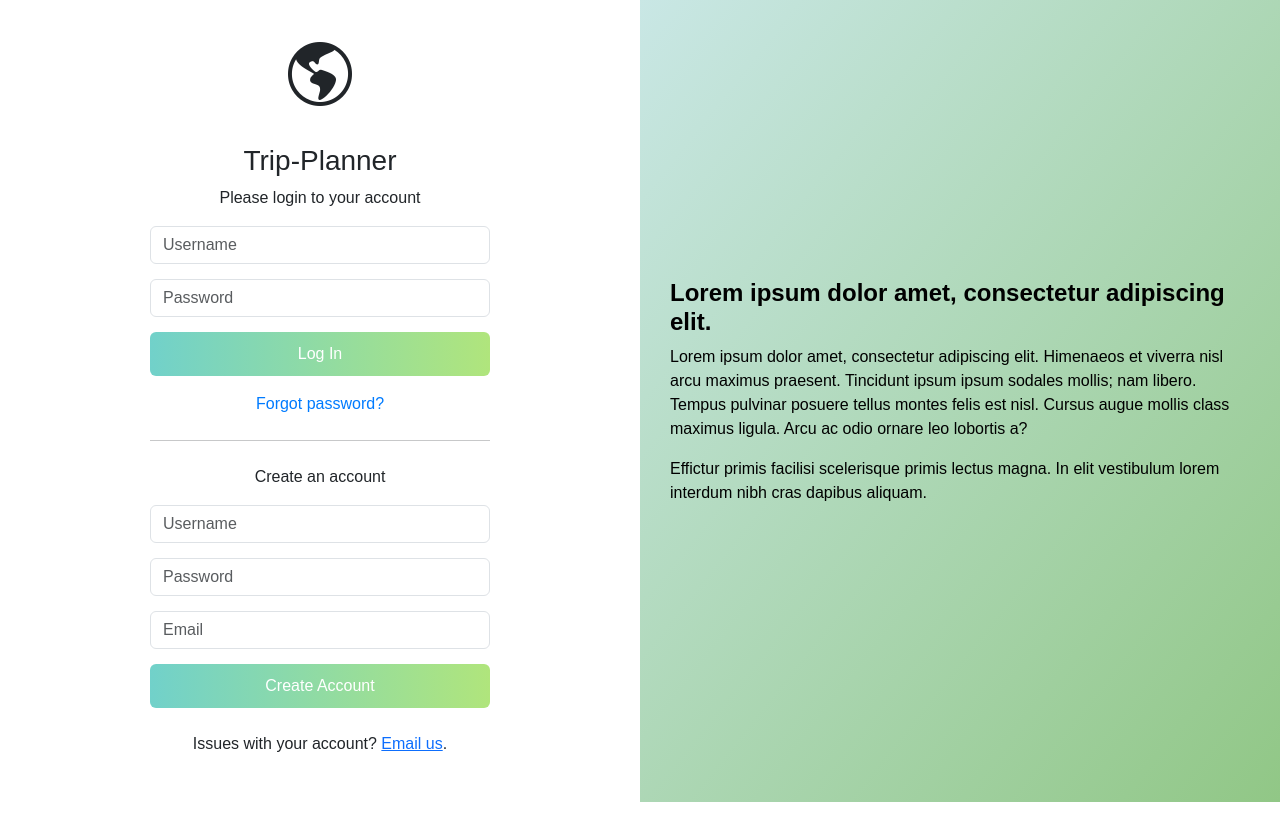
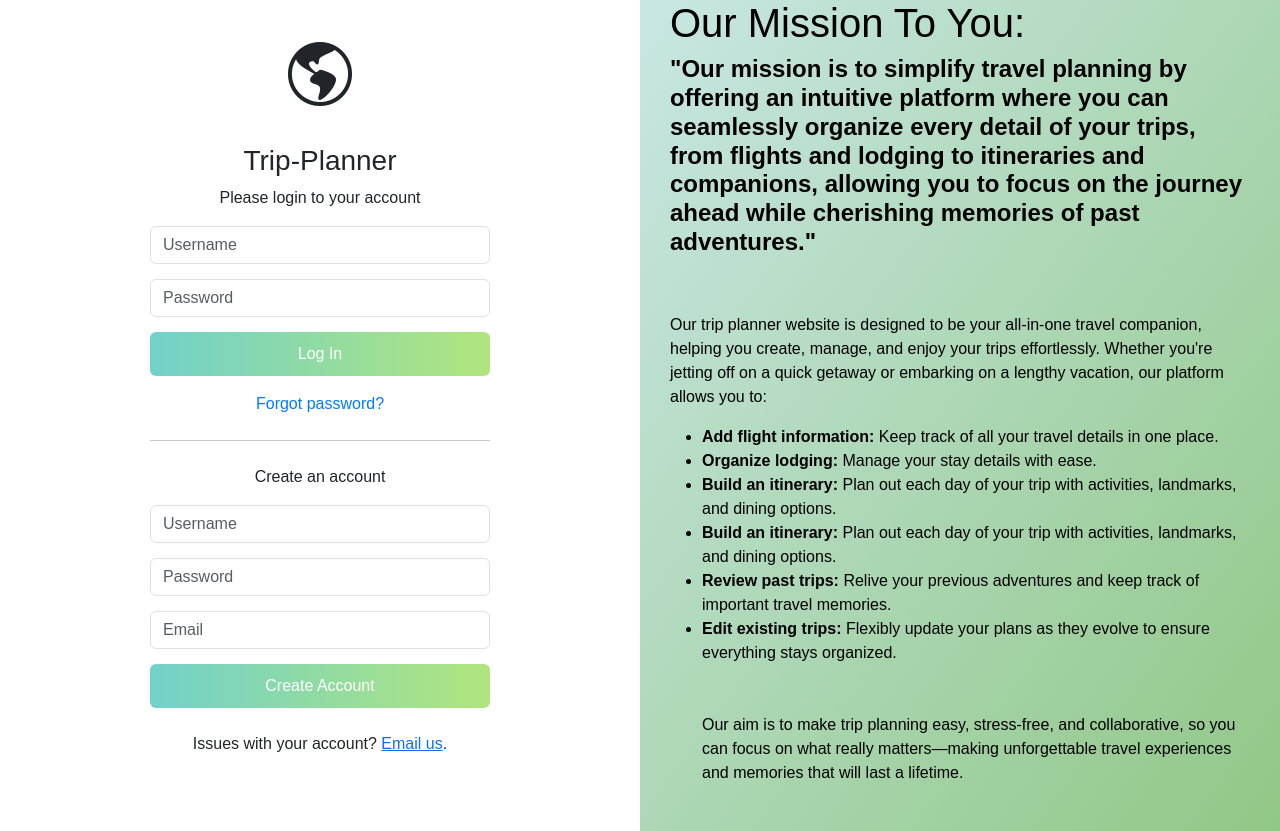
Before and after one commit to natale565/Trip-Planner, a Node server app: page / in a window 1280 px wide. Before the commit the page ends 802 px from the top, so only its background shows below. Run offline with Node 20, Linux system fonts and the light colour scheme; some libraries are stand-ins or nearby versions.

Commit message:
added description to login page

```diff
--- a/views/login.ejs
+++ b/views/login.ejs
@@ -76,9 +76,23 @@
         <!-- Right Section (Information) -->
         <div class="col-md-6 right-section d-flex align-items-center">
             <div>
-                <h4>Lorem ipsum dolor amet, consectetur adipiscing elit.</h4>
-                <p>Lorem ipsum dolor amet, consectetur adipiscing elit. Himenaeos et viverra nisl arcu maximus praesent. Tincidunt ipsum ipsum sodales mollis; nam libero. Tempus pulvinar posuere tellus montes felis est nisl. Cursus augue mollis class maximus ligula. Arcu ac odio ornare leo lobortis a?</p>
-                <p>Effictur primis facilisi scelerisque primis lectus magna. In elit vestibulum lorem interdum nibh cras dapibus aliquam.</p>
+              <h1>Our Mission To You:</h1>
+                <h4>"Our mission is to simplify travel planning by offering an intuitive platform where you can seamlessly organize every detail of your trips, from flights and lodging to itineraries and companions, allowing you to focus on the journey ahead while cherishing memories of past adventures."</h4>
+                <br>
+                <br>
+                <p>Our trip planner website is designed to be your all-in-one travel companion, helping you create, manage, and enjoy your trips effortlessly. Whether you're jetting off on a quick getaway or embarking on a lengthy vacation, our platform allows you to:</p>
+                <ul>
+                  <li><b>Add flight information:</b> Keep track of all your travel details in one place.</li>
+                  <li><b>Organize lodging:</b> Manage your stay details with ease.</li>
+                  <li><b>Build an itinerary:</b> Plan out each day of your trip with activities, landmarks, and dining options.</li>
+                  <li><b>Build an itinerary:</b> Plan out each day of your trip with activities, landmarks, and dining options.</li>
+                  <li><b>Review past trips:</b> Relive your previous adventures and keep track of important travel memories.</li>
+                  <li><b>Edit existing trips:</b> Flexibly update your plans as they evolve to ensure everything stays organized.</li>
+                  <br>
+                  <br>
+                  <p>Our aim is to make trip planning easy, stress-free, and collaborative, so you can focus on what really matters—making unforgettable travel experiences and memories that will last a lifetime.</p>
+                </ul>
+
             </div>
         </div>
     </div>
```
